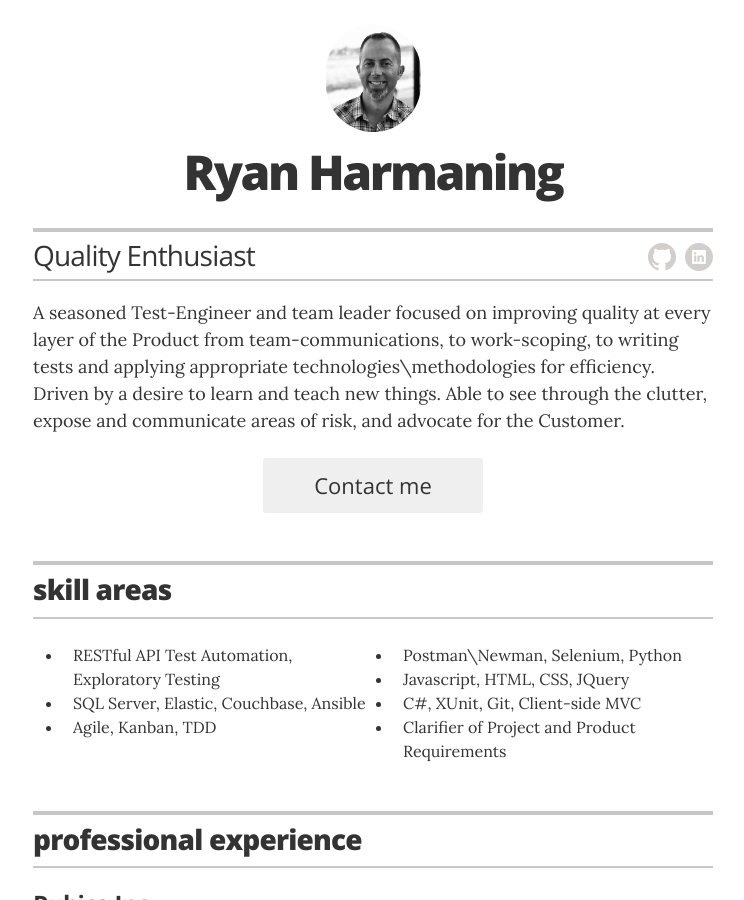
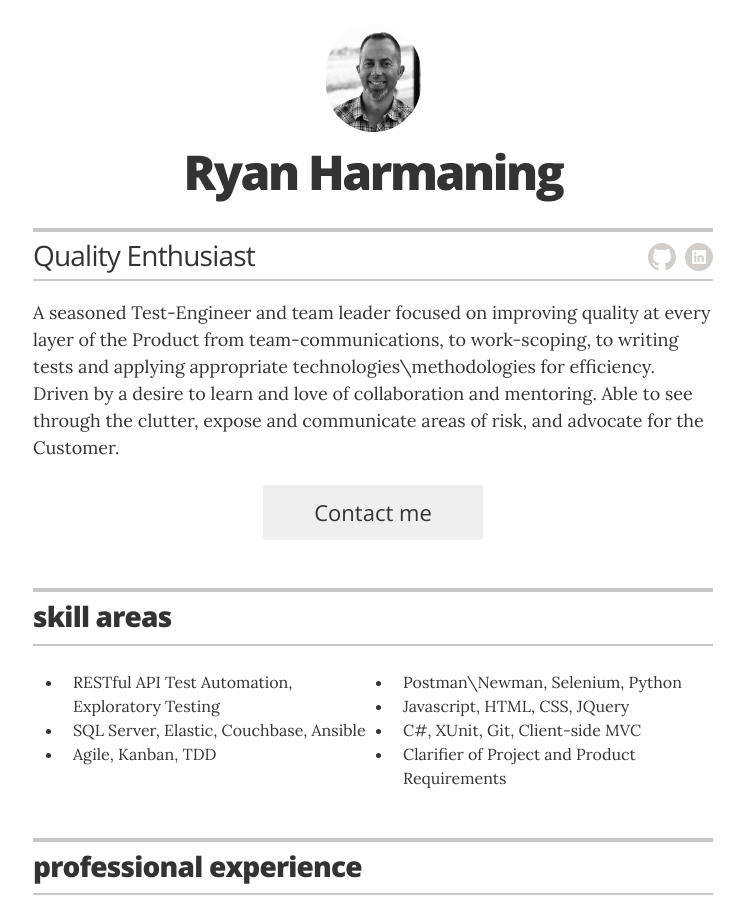
Before and after one commit to rharmaning/rharmaning.github.io, a Jekyll site: the page built from index.html, in a window 1280 px wide and 900 px high. Shown: the whole window, without its empty margins (267-1011 px from the left). Built offline with Jekyll 4.4.1, drawn with Linux system fonts in a browser that asks for light colours.

Commit message:
updating verbiage

```diff
--- a/_layouts/resume.html
+++ b/_layouts/resume.html
@@ -27,7 +27,7 @@
 
             <div class="executive-summary" itemprop="description">
                 <p>A seasoned Test-Engineer and team leader focused on improving quality at every layer of the Product from team-communications, to work-scoping, to writing tests and applying appropriate technologies\methodologies for efficiency. Driven by
-                    a desire to learn and teach new things. Able to see through the clutter, expose and communicate areas of risk, and advocate for the Customer.
+                    a desire to learn and love of collaboration and mentoring. Able to see through the clutter, expose and communicate areas of risk, and advocate for the Customer.
                 </p>
             </div>
 
```
